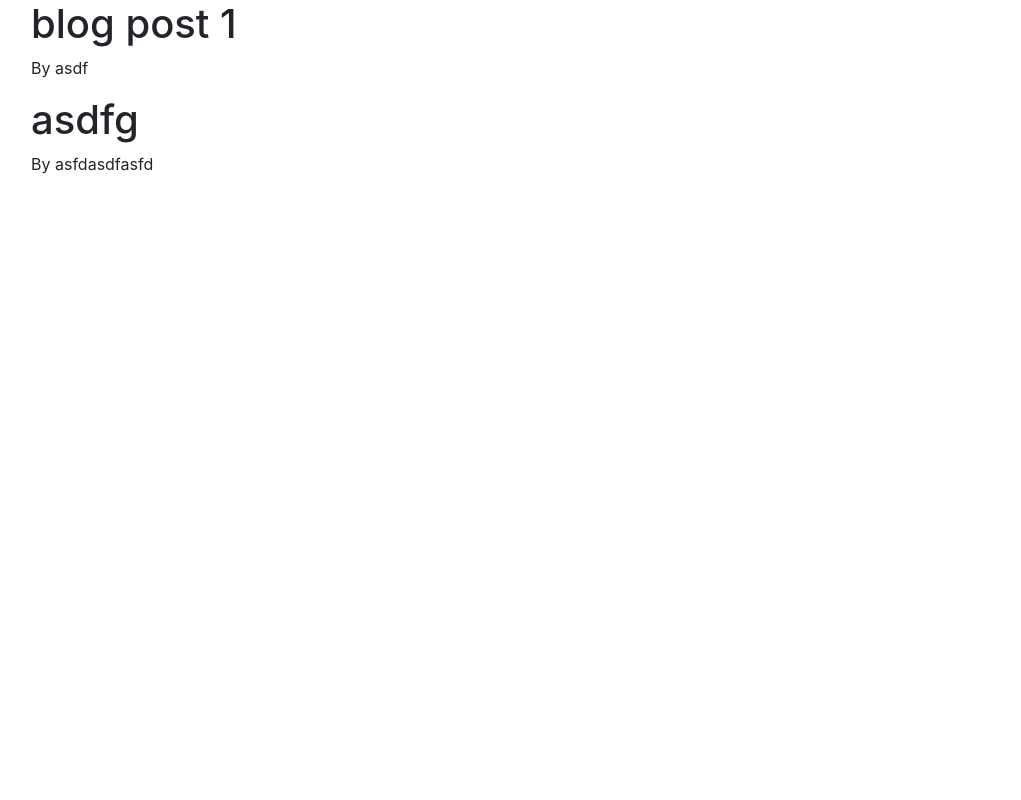
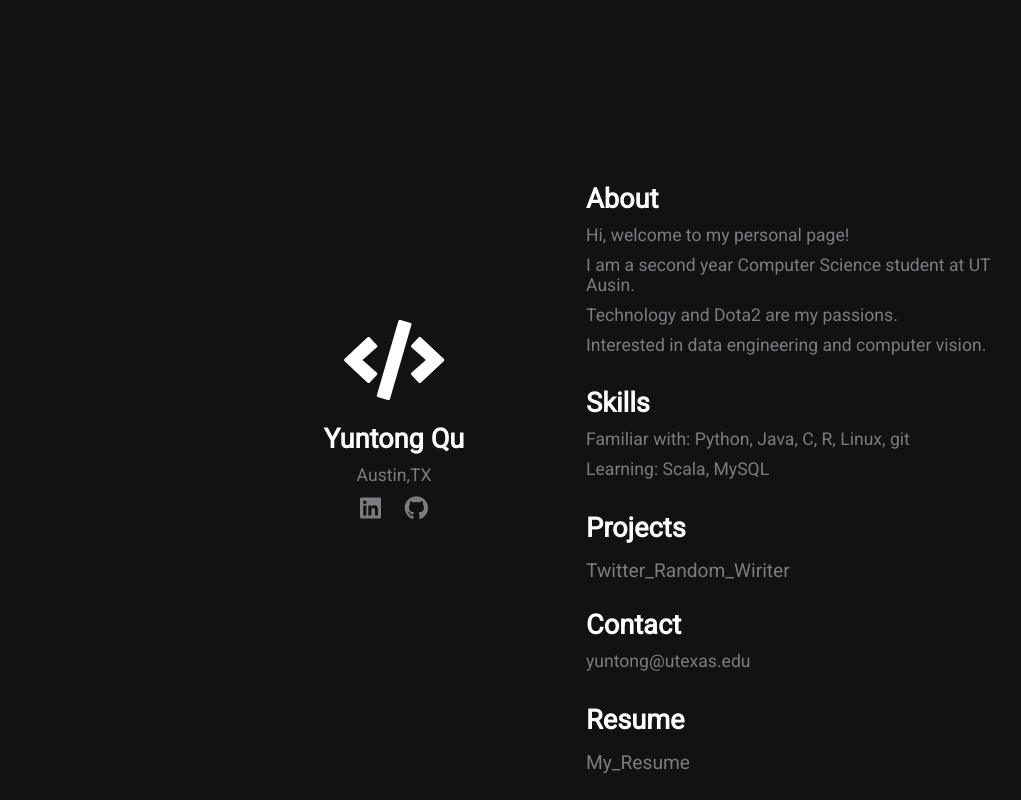
Before and after one commit to QFREEE/myWebsite, a Flask app: page / in a window 1280 px wide. Shown: the whole page, without its empty margins (54-1075 px from the left). Run offline with Flask 2, Linux system fonts and the light colour scheme; some libraries are stand-ins or nearby versions.

Commit message:
home page

```diff
--- a/app.yaml
+++ b/app.yaml
@@ -1 +1,2 @@
+
 runtime: python37
--- a/main.py
+++ b/main.py
@@ -21,26 +21,20 @@ from flask import Flask,render_template
 app = Flask(__name__)
 
 
-posts = [
-    {
 
-        'author' : 'asdf',
-        'title' : ' blog post 1'
+@app.route('/')
+def home():
+    """Return a friendly HTTP greeting."""
+    return render_template ('home.html')
 
-    },
-    {
-        'author' : 'asfdasdfasfd',
-        'title' : 'asdfg'
-    }
-]
-@app.route('/')
-def hello():
+@app.route('/project1.html')
+def project1():
     """Return a friendly HTTP greeting."""
-    return render_template ('home.html',posts = posts,title= "123")
+    return render_template ('project1.html')
 
-@app.route('/about')
-def about():
-    return render_template('about.html')
+@app.errorhandler(404)
+def page_not_found(error):
+    return render_template('404_page.html'), 404
 
 if __name__ == '__main__':
     # This is used when running locally only. When deploying to Google App
--- /dev/null
+++ b/static/style.css
@@ -0,0 +1,105 @@
+/* global */
+@import url('https://fonts.googleapis.com/css?family=Roboto');
+
+.grid-2{
+    display: grid;
+    grid-template-columns: repeat(2,1fr);
+}
+
+body{
+    margin: 0;
+    padding: 0;
+    font-family: 'Roboto', sans-serif;
+    background-color: #101214;
+    color: #7A7C80;
+
+}
+
+h2,.white{
+    color: #fff;
+}
+
+a{
+    color: #7A7C80;
+    text-decoration: none;
+}
+/* section 1 */
+.section-1{
+    padding-top: 40vh;
+    padding-left: 20vw;
+    text-align: center;
+}
+
+.section-1 p{
+    font-size: 1.1rem;
+    padding-bottom: 10px;
+    margin:0;
+}
+
+.section-1 h2{
+    font-size: 1.7rem;
+    margin-bottom: 10px;
+}
+
+.section-1 a{
+    font-size: 1.5rem;
+    padding: 10px;
+}
+/* section 2 */
+.section-2{
+    padding-top: 20vh;
+    width: 70%;
+}
+
+.section-2 h2{
+    font-size: 1.7rem;
+    margin-bottom: 10px;
+}
+
+.section-2 p{
+    font-size: 1.1rem;
+    padding-bottom: 10px;
+    margin:0;
+}
+
+.section-2 a{
+    display: block;
+    padding: 5px;
+    font-size: 1.2rem;
+    padding-left: 0;
+    width: 100px;
+}
+/* animations / utilities */
+.section-2 a:hover{
+    font-size: 1.3rem;
+    color: #fff;
+    cursor: pointer;
+    transition: 0.2s;
+}
+
+.section-1 a:hover{
+    color: #fff;
+    cursor: pointer;
+    transition: 0.3s;
+}
+
+.white:hover{
+    position: relative;
+    padding-left: 10px;
+}
+
+/* media queres */
+@media(max-width:780px){
+    .grid-2{
+        grid-template-columns: 1fr;
+    }
+    .section-1{
+        padding:0;
+        padding-top: 5rem;
+    }
+    .section-2{
+        padding: 0;
+        padding-left: 1.5rem;
+        padding-top: 2rem;
+    }
+}
--- /dev/null
+++ b/templates/404_page.html
@@ -0,0 +1,5 @@
+{% extends "layout.html" %}
+{% block content %}
+<h1>404</h1>
+<h2>You have reached NOWHERE</h2>
+{% endblock content %}
--- a/templates/home.html
+++ b/templates/home.html
@@ -1,7 +1,36 @@
 {% extends "layout.html" %}
 {% block content %}
-{%  for post in posts %}
-    <h1> {{post.title}}</h1>
-    <p> By {{post.author }}</p>
-{% endfor %}
+<div class="grid-2">
+    <div class="section-1">
+        <i class="fas fa-code fa-5x white"></i>
+        <h2>Yuntong Qu</h2>
+        <p>Austin,TX</p>
+        <a href="https://www.linkedin.com/in/yuntong-qu-617a51138/" target="_blank"><i class="fab fa-linkedin"></i></a>
+        <a href="https://github.com/QFREEE" target="_blank"><i class="fab fa-github"></i></a>
+    </div>
+    <div class="section-2">
+        <h2>About</h2>
+        <p>Hi, welcome to my personal page! </p>
+        <p>I am a second year Computer Science student at UT Ausin.</p>
+        <p>Technology and Dota2 are my passions.</p>
+        <p>Interested in data engineering and computer vision.</p>
+
+
+
+        <h2>Skills</h2>
+        <p>Familiar with: Python, Java, C, R, Linux, git</p>
+        <p>Learning: Scala, MySQL</p>
+
+
+
+        <h2>Projects</h2>
+        <a href="project1.html">Twitter_Random_Wiriter</a>
+
+        <h2>Contact</h2>
+        <p>yuntong@utexas.edu</p>
+
+        <h2>Resume</h2>
+        <a href="https://drive.google.com/file/d/1Ko2Mw98zcjEh675ASyaZru4IMZFQUhJ6/view?usp=sharing">My_Resume </a>
+    </div>
+</div>
 {% endblock content %}
--- a/templates/layout.html
+++ b/templates/layout.html
@@ -1,30 +1,14 @@
 <!DOCTYPE html>
-<html>
+<html lang="en">
 <head>
-     <!-- Required meta tags -->
-    <meta charset="utf-8">
-    <meta name="viewport" content="width=device-width, initial-scale=1, shrink-to-fit=no">
-
-    <!-- Bootstrap CSS -->
-    <link rel="stylesheet" href="https://stackpath.bootstrapcdn.com/bootstrap/4.3.1/css/bootstrap.min.css" integrity="sha384-ggOyR0iXCbMQv3Xipma34MD+dH/1fQ784/j6cY/iJTQUOhcWr7x9JvoRxT2MZw1T" crossorigin="anonymous">
-    <meta charset="utf-8">
-
-    {% if title %}
-        <title>{{title}}</title>
-    {% else %}
-        <title> blog </title>
-    {% endif %}
+    <meta charset="UTF-8">
+    <meta name="viewport" content="width=device-width, initial-scale=1.0">
+    <meta http-equiv="X-UA-Compatible" content="ie=edge">
+    <link rel="stylesheet" href="https://use.fontawesome.com/releases/v5.4.1/css/all.css" integrity="sha384-5sAR7xN1Nv6T6+dT2mhtzEpVJvfS3NScPQTrOxhwjIuvcA67KV2R5Jz6kr4abQsz" crossorigin="anonymous">
+    <link rel="stylesheet" href="static/style.css">
+    <title>Yuntong Qu</title>
 </head>
 <body>
-    <div class = "container">
-        {% block content %}{% endblock %}
-    </div>
-
-
-    <!-- Optional JavaScript -->
-    <!-- jQuery first, then Popper.js, then Bootstrap JS -->
-    <script src="https://code.jquery.com/jquery-3.3.1.slim.min.js" integrity="sha384-q8i/X+965DzO0rT7abK41JStQIAqVgRVzpbzo5smXKp4YfRvH+8abtTE1Pi6jizo" crossorigin="anonymous"></script>
-    <script src="https://cdnjs.cloudflare.com/ajax/libs/popper.js/1.14.7/umd/popper.min.js" integrity="sha384-UO2eT0CpHqdSJQ6hJty5KVphtPhzWj9WO1clHTMGa3JDZwrnQq4sF86dIHNDz0W1" crossorigin="anonymous"></script>
-    <script src="https://stackpath.bootstrapcdn.com/bootstrap/4.3.1/js/bootstrap.min.js" integrity="sha384-JjSmVgyd0p3pXB1rRibZUAYoIIy6OrQ6VrjIEaFf/nJGzIxFDsf4x0xIM+B07jRM" crossorigin="anonymous"></script>
+{% block content %}{% endblock %}
 </body>
 </html>
--- /dev/null
+++ b/templates/project1.html
@@ -0,0 +1,4 @@
+{% extends "layout.html" %}
+{% block content %}
+<h2>pigpigpig</h2>
+{% endblock content %}
```
Also changed, not shown: requirements.txt (+2 -10 lines), project1.py (added), static/main.css (added), 1 other file.
